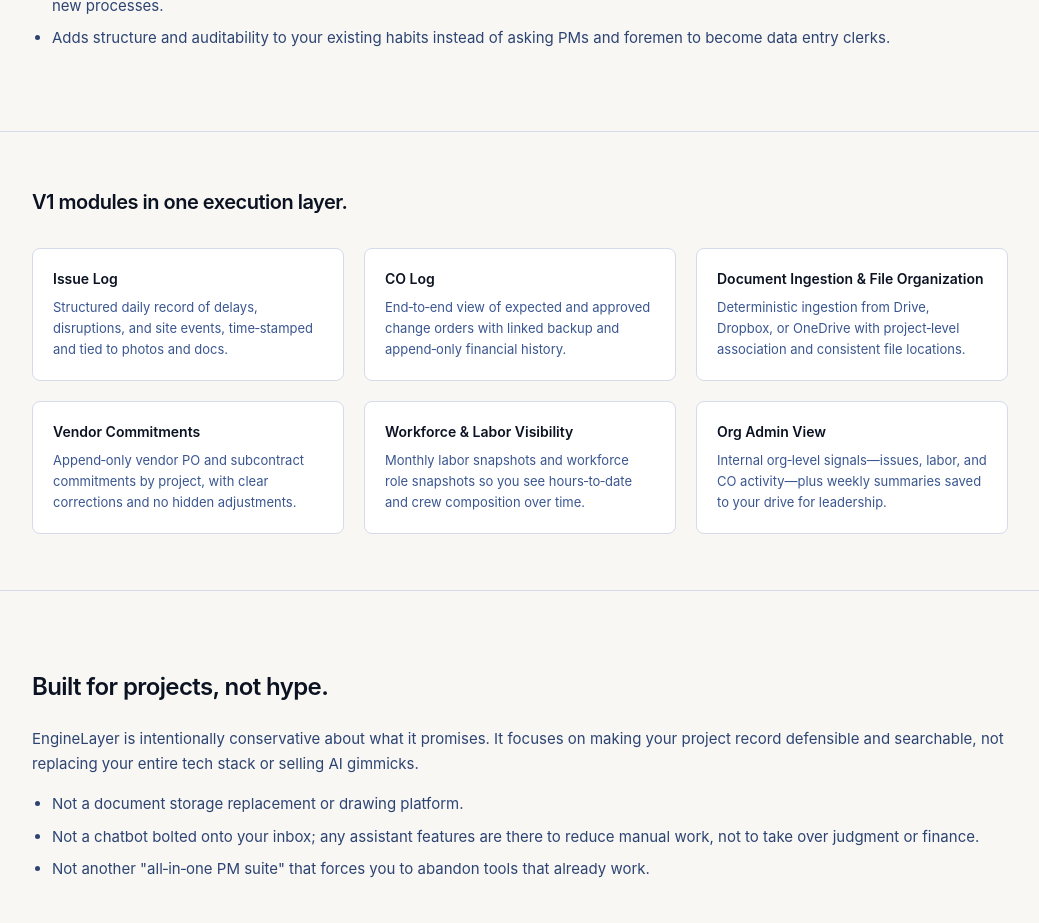
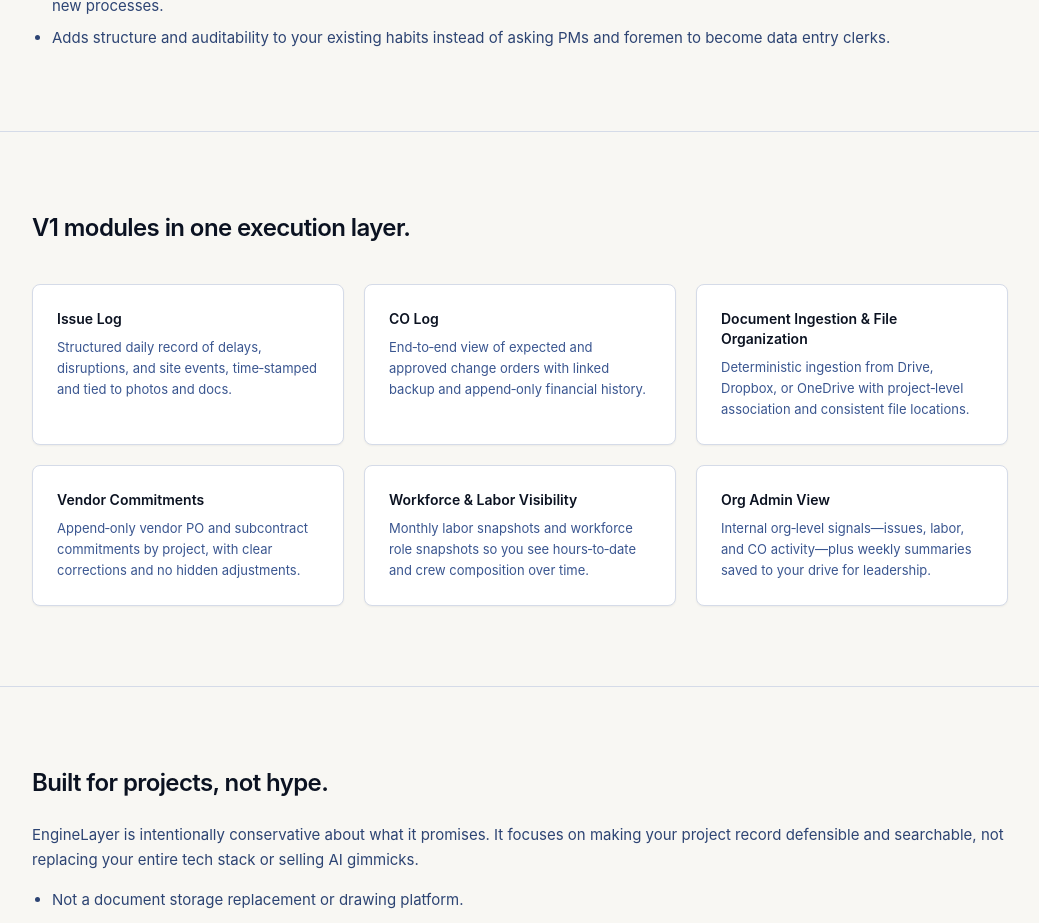
Before and after one commit to EngineLayer-ai/enginelayer-marketing, a Next.js app: page / in a window 1280 px wide. Shown: the part 917-1840 px from the top of the page, without its empty margins (120-1159 px from the left). Built offline with nearby package versions, Linux system fonts and the light colour scheme.

Commit message:
Add fade-in, shadow hover, and breathing room to modules grid

```diff
--- a/src/components/ModulesGrid.tsx
+++ b/src/components/ModulesGrid.tsx
@@ -1,4 +1,5 @@
 import Link from "next/link";
+import { FadeIn } from "./FadeIn";
 
 const modules = [
   {
@@ -42,8 +43,9 @@
 export function ModulesGrid() {
   return (
     <section className="border-b border-navy-100">
-      <div className="mx-auto max-w-5xl px-6 py-14">
-        <h2 className="mb-8 font-display text-xl font-semibold tracking-tight text-navy-900">
+      <FadeIn>
+        <div className="mx-auto max-w-5xl px-6 py-20">
+          <h2 className="mb-10 font-display text-2xl font-semibold tracking-tight text-navy-900">
             V1 modules in one execution layer.
           </h2>
           <div className="grid gap-5 sm:grid-cols-2 lg:grid-cols-3">
@@ -51,7 +53,7 @@
               <Link
                 key={mod.title}
                 href={mod.href}
-              className="group rounded-lg border border-navy-100 bg-white p-5 transition-colors hover:border-navy-200 hover:bg-cream-100"
+                className="group rounded-lg border border-navy-100 bg-white p-6 shadow-sm transition-all duration-200 hover:border-navy-200 hover:shadow-md"
               >
                 <h3 className="font-display text-sm font-semibold text-navy-900 group-hover:text-navy-700">
                   {mod.title}
@@ -63,6 +65,7 @@
             ))}
           </div>
         </div>
+      </FadeIn>
     </section>
   );
 }
```
Lines whose indentation alone changed are shown as unchanged.
